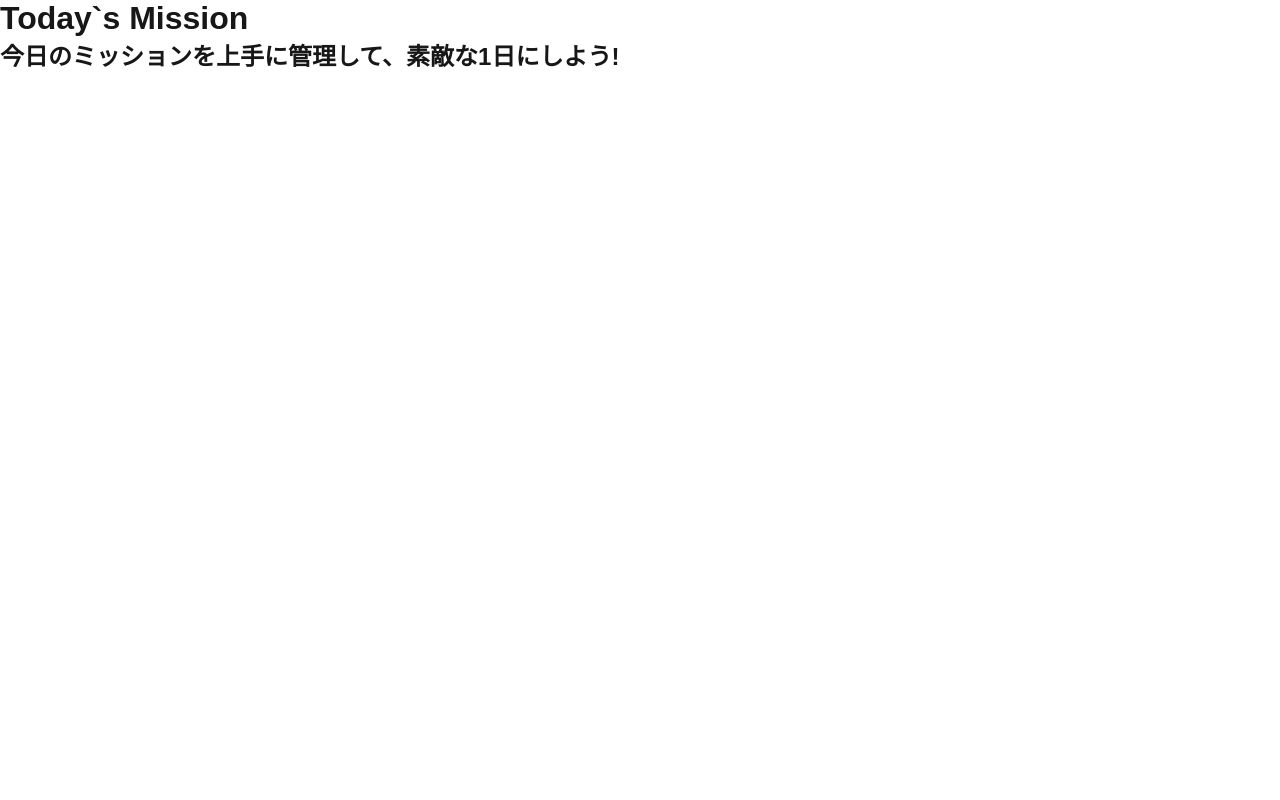
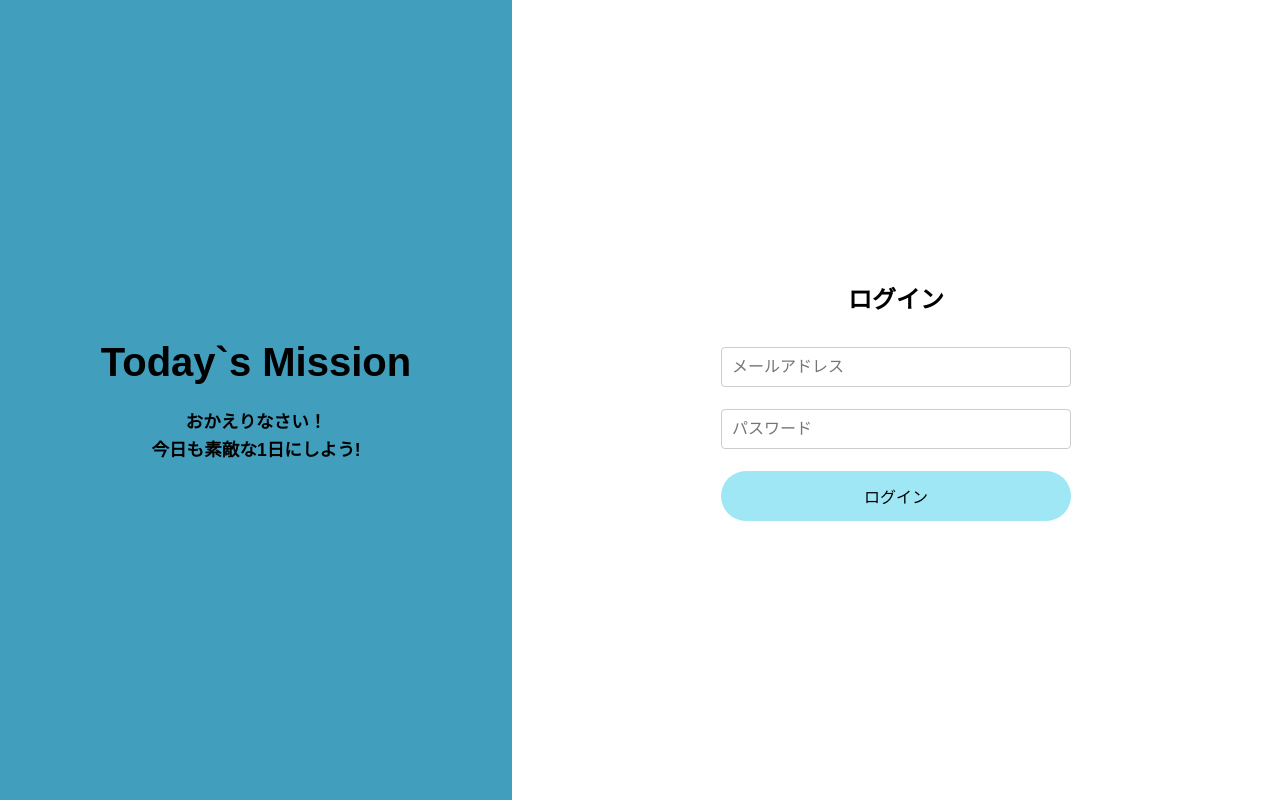
Before and after one commit to yukiguninoinu/today-s_mission, a Next.js app: page /login in a window 1280 px wide. Built offline with nearby package versions, Linux system fonts and the light colour scheme; no server answers.

Commit message:
サインアップ機能実装

```diff
--- a/src/app/api/signup/route.ts
+++ b/src/app/api/signup/route.ts
@@ -1,12 +1,5 @@
 import { NextResponse } from "next/server";
-import { createClient } from "@supabase/supabase-js";
-import { Database } from "@/lib/database.types";
-
-
-const supabase = createClient(
-  process.env.NEXT_PUBLIC_SUPABASE_URL!,
-  process.env.SUPABASE_SERVICE_ROLE_KEY! // 注意：Service Role Keyは.env.server側のみ
-);
+import { supabase } from "../../../../lib/supabaseClient";
 
 export async function POST(req: Request) {
   const { email, password, nickname } = await req.json();
@@ -19,29 +12,33 @@ export async function POST(req: Request) {
   }
 
   try {
-    // ユーザー作成
-    const { data: signUpData, error: signUpError } = await supabase.auth.admin.createUser({
-      email,
-      password,
-      email_confirm: true,
+    // ユーザー登録
+    const { data: auth, error: authError } = await supabase.auth.signUp({
+      email: email,
+      password: password,
     });
 
-    if (signUpError) throw signUpError;
-    const userId = signUpData.user?.id;
+    if (authError) throw authError;
+    const userId = auth.user?.id;
 
     // プロフィール作成
-    const { error: profileError } = await supabase.from("profiles").insert([
-      {
-        id: userId,
-        nickname: nickname,
-      },
-    ]);
+    const { error: profileError } = await supabase.from("profiles").insert({
+      id: userId,
+      nickname: nickname,
+  });
 
     if (profileError) throw profileError;
 
     return NextResponse.json({ message: "ユーザー登録成功" }, { status: 201 });
   } catch (error: any) {
     console.error("エラー:", error.message);
-    return NextResponse.json({ message: "登録エラー", error: error.message }, { status: 500 });
+    // return NextResponse.json({ message: "登録エラー", error: error.message }, { status: 500 });
+    let message = "登録エラー";
+    if (error.message.includes("User already registered")) {
+      message = "すでにアカウントをお持ちです";
+      return NextResponse.json({ message }, { status: 400 });
+    }
+
+    return NextResponse.json({ message, error: error.message }, { status: 500 });
   }
 }
--- /dev/null
+++ b/src/app/login/page.module.css
@@ -0,0 +1,46 @@
+.LoginPage {
+  display: flex;
+  flex-direction: row;
+  justify-content: center;
+  align-items: center;
+  width: 100%;
+  height: 100vh;
+}
+
+.PageLeft {
+  display: flex;
+  flex-direction: column;
+  justify-content: center;
+  align-items: center;
+  width: 40%;
+  height: 100vh;
+  background-color: #429ebd;
+}
+
+.PageLeft h1 {
+  font-size: 2.5rem;
+  color: #000;
+  margin-bottom: 20px;
+}
+.PageLeft h3 {
+  font-size: 1.1rem;
+  color: #000;
+  margin-top: 3px;
+}
+
+.PageRight {
+  display: flex;
+  flex-direction: column;
+  justify-content: center;
+  align-items: center;
+  width: 60%;
+  height: 100vh;
+  background-color: #fff;
+}
+
+.LoginForm {
+  display: flex;
+  flex-direction: column;
+  justify-content: center;
+  align-items: center;
+}
--- a/src/app/login/page.tsx
+++ b/src/app/login/page.tsx
@@ -1,8 +1,18 @@
+import React from "react";
+import Style from "./page.module.css";
+import { LoginForm } from "@/components/LoginForm/LoginForm";
+
 export default function Home() {
   return (
-    <div className="loginPage">
-      <h1>Today`s Mission</h1>
-      <h2>今日のミッションを上手に管理して、素敵な1日にしよう!</h2>
+    <div className={Style.LoginPage}>
+      <div className={Style.PageLeft}>
+        <h1>Today`s Mission</h1>
+        <h3>おかえりなさい！</h3>
+        <h3>今日も素敵な1日にしよう!</h3>
+      </div>
+      <div className={Style.PageRight}>
+        <LoginForm />
+      </div>
     </div>
   );
 }
--- a/src/components/LoginForm/Login.form.module.css
+++ b/src/components/LoginForm/LoginForm.module.css
@@ -2,15 +2,22 @@
   max-width: 400px;
   margin: 40px auto;
   padding: 24px;
-  border: 1px solid #ccc;
-  border-radius: 8px;
   background: #fff;
   display: flex;
   flex-direction: column;
+  align-items: center;
   gap: 12px;
 }
 
+.form h2 {
+  font-size: 1.5rem;
+  color: #000;
+  margin-bottom: 20px;
+}
+
 .form input {
+  width: 350px;
+  margin-bottom: 10px;
   padding: 10px;
   font-size: 16px;
   border: 1px solid #ccc;
@@ -30,3 +37,10 @@
 .submitButton:hover {
   background: #43a047;
 }
+
+.form .error {
+  color: red;
+  font-size: 0.8rem;
+  margin-top: -10px;
+  margin-bottom: 10px;
+}
--- /dev/null
+++ b/src/components/LoginForm/LoginForm.tsx
@@ -0,0 +1,53 @@
+"use client";
+import React from "react";
+import { useState } from "react";
+import { useRouter } from "next/navigation";
+import { supabase } from "../../../lib/supabaseClient";
+import styles from "./LoginForm.module.css";
+import FormButton from "../Button/FormButtons";
+
+export function LoginForm() {
+  const [email, setEmail] = useState("");
+  const [password, setPassword] = useState("");
+  const [error, setError] = useState<string | null>(null);
+  const router = useRouter();
+
+  const handleLogin = async (e: React.FormEvent) => {
+    e.preventDefault();
+    setError(null);
+
+    const { error } = await supabase.auth.signInWithPassword({
+      email,
+      password,
+    });
+
+    if (error) {
+      setError(error.message);
+      return;
+    }
+
+    router.push("/"); // ログイン成功後に遷移
+  };
+
+  return (
+    <form className={styles.form} onSubmit={handleLogin}>
+      <h2>ログイン</h2>
+      <input
+        type="email"
+        placeholder="メールアドレス"
+        value={email}
+        onChange={(e) => setEmail(e.target.value)}
+        required
+      />
+      <input
+        type="password"
+        placeholder="パスワード"
+        value={password}
+        onChange={(e) => setPassword(e.target.value)}
+        required
+      />
+      <FormButton>ログイン</FormButton>
+      {error && <p style={{ color: "red" }}>{error}</p>}
+    </form>
+  );
+}
```
Also changed, not shown: src/components/LoginForm/LoginForn.tsx (deleted, +0 -38 lines), src/components/SignUpForm/SignUpForm.module.css (+17 -0 lines), src/components/SignUpForm/SignUpForm.tsx (+23 -1 lines), src/components/TodoPage/Header.module.css (added), src/components/TodoPage/Header.tsx (added).
